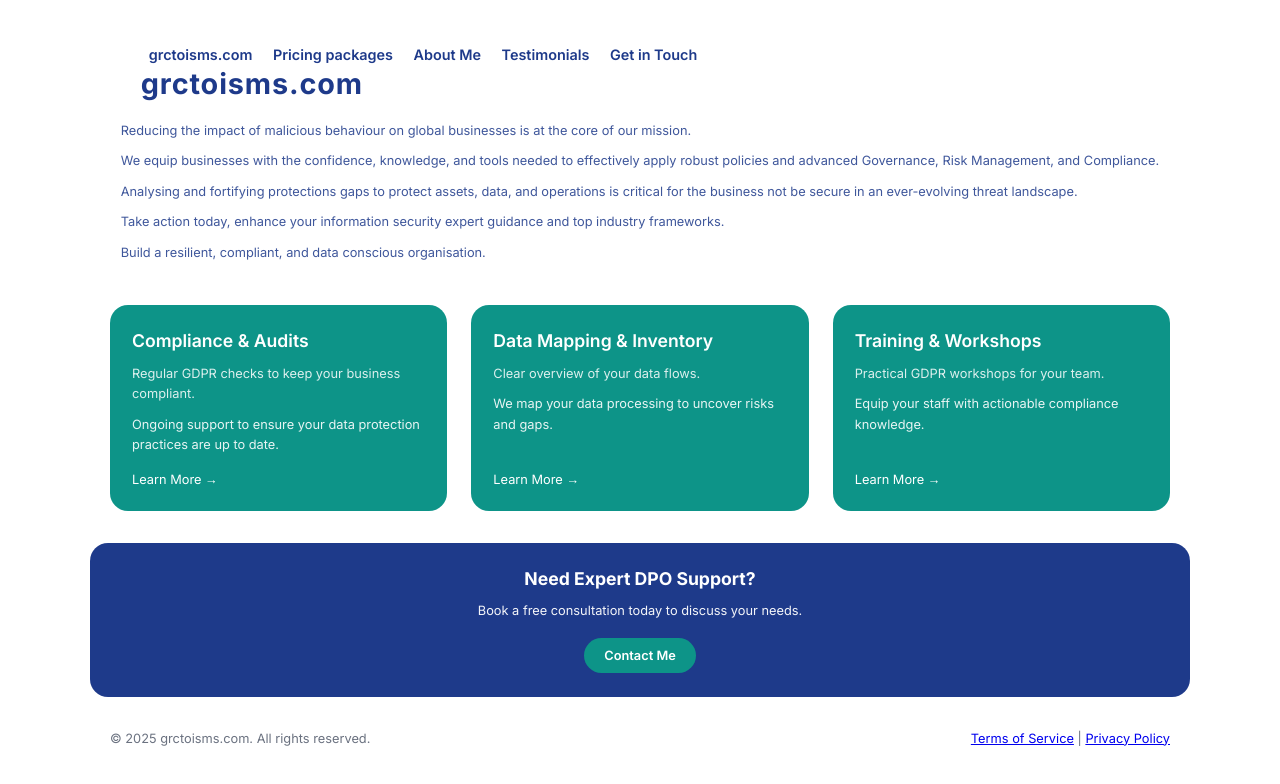
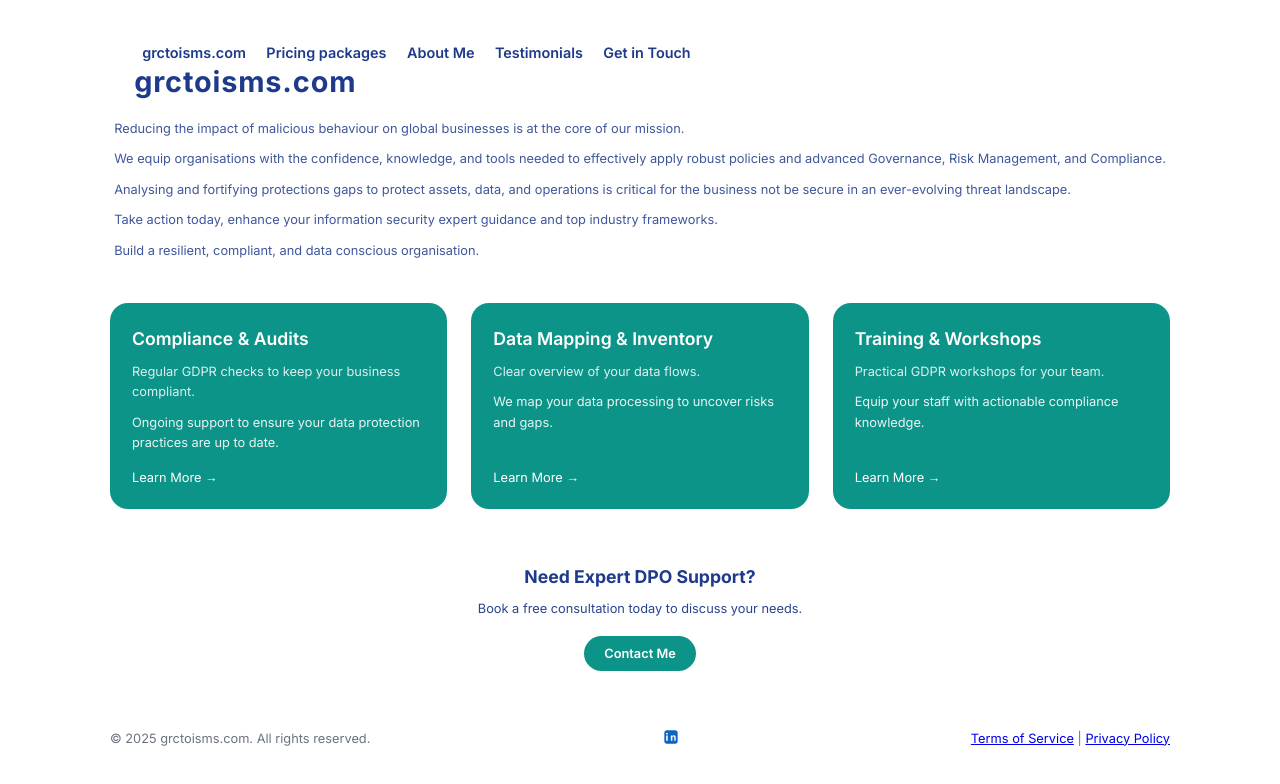
Before and after one commit to mauriziomonti/grctoisms-site, a plain HTML site: page minimal/index.html in a window 1280 px wide. Drawn offline with Linux system fonts and the light colour scheme.

Commit message:
Friday pm works

```diff
--- a/minimal/grctoisms-landing.css
+++ b/minimal/grctoisms-landing.css
@@ -147,23 +147,24 @@ main {
 .collaboration {
   padding: 24px 22px;
   border-radius: 18px;
-  background: #1e3a8a;
+  background: #FFFFFF;
   margin-top: 8px;
   text-align: center;
+  display: block
 }
 
 .collaboration h2 {
   font-size: 1.1rem;
   margin-bottom: 10px;
   line-height: 1.4;
-  color: white;
+  color: 1e3a8a;
 }
 
 .collaboration p {
   font-size: 0.8rem;
   opacity: 0.95;
   line-height: 1.6;
-  color: white;
+  color: 1e3a8a;
 }
 
 .contact-btn {
--- a/minimal/index.html
+++ b/minimal/index.html
@@ -25,7 +25,7 @@
       grctoisms.com
     </h1>
     <p class="project-subtitle">Reducing the impact of malicious behaviour on global businesses is at the core of our mission.</p>
-    <p class="project-subtitle">We equip businesses with the confidence, knowledge, and tools needed to effectively apply robust policies and advanced Governance, Risk Management, and Compliance.</p>
+    <p class="project-subtitle">We equip organisations with the confidence, knowledge, and tools needed to effectively apply robust policies and advanced Governance, Risk Management, and Compliance.</p>
     <p class="project-subtitle">Analysing and fortifying protections gaps to protect assets, data, and operations is critical for the business not be secure in an ever-evolving threat landscape.</p>
     <p class="project-subtitle">Take action today, enhance your information security expert guidance and top industry frameworks.</p>
     <p class="project-subtitle">Build a resilient, compliant, and data conscious organisation.</p>
@@ -80,6 +80,14 @@
   <footer class="footer">
     <p>© 2025 grctoisms.com. All rights reserved.</p>
     <p>
+      <a href="https://www.linkedin.com/in/mauriziomonti" target="_blank" rel="noopener" style="display:inline-flex;align-items:center;gap:6px;text-decoration:none;color:#1e3a8a;font-weight:600;">
+  <svg xmlns="http://www.w3.org/2000/svg" width="16" height="16" viewBox="0 0 24 24" aria-hidden="true" focusable="false">
+    <rect x="2" y="2" width="20" height="20" rx="4" fill="#0A66C2"/>
+    <path fill="#ffffff" d="M7.09 17.5H4.74V9.63h2.35V17.5zM5.91 8.52c-.75 0-1.36-.61-1.36-1.36 0-.75.61-1.36 1.36-1.36.75 0 1.36.61 1.36 1.36 0 .75-.61 1.36-1.36 1.36zM19.26 17.5h-2.34v-3.96c0-.95-.02-2.18-1.33-2.18-1.33 0-1.53 1.04-1.53 2.11v4.03h-2.34V9.63h2.25v1.08h.03c.31-.59 1.07-1.21 2.21-1.21 2.36 0 2.8 1.55 2.8 3.57v4.43z"/>
+  </svg>
+</a>
+      </p>
+    <p>
       <a href="terms.html">Terms of Service</a> |
       <a href="privacy.html">Privacy Policy</a>
     </p>
```
